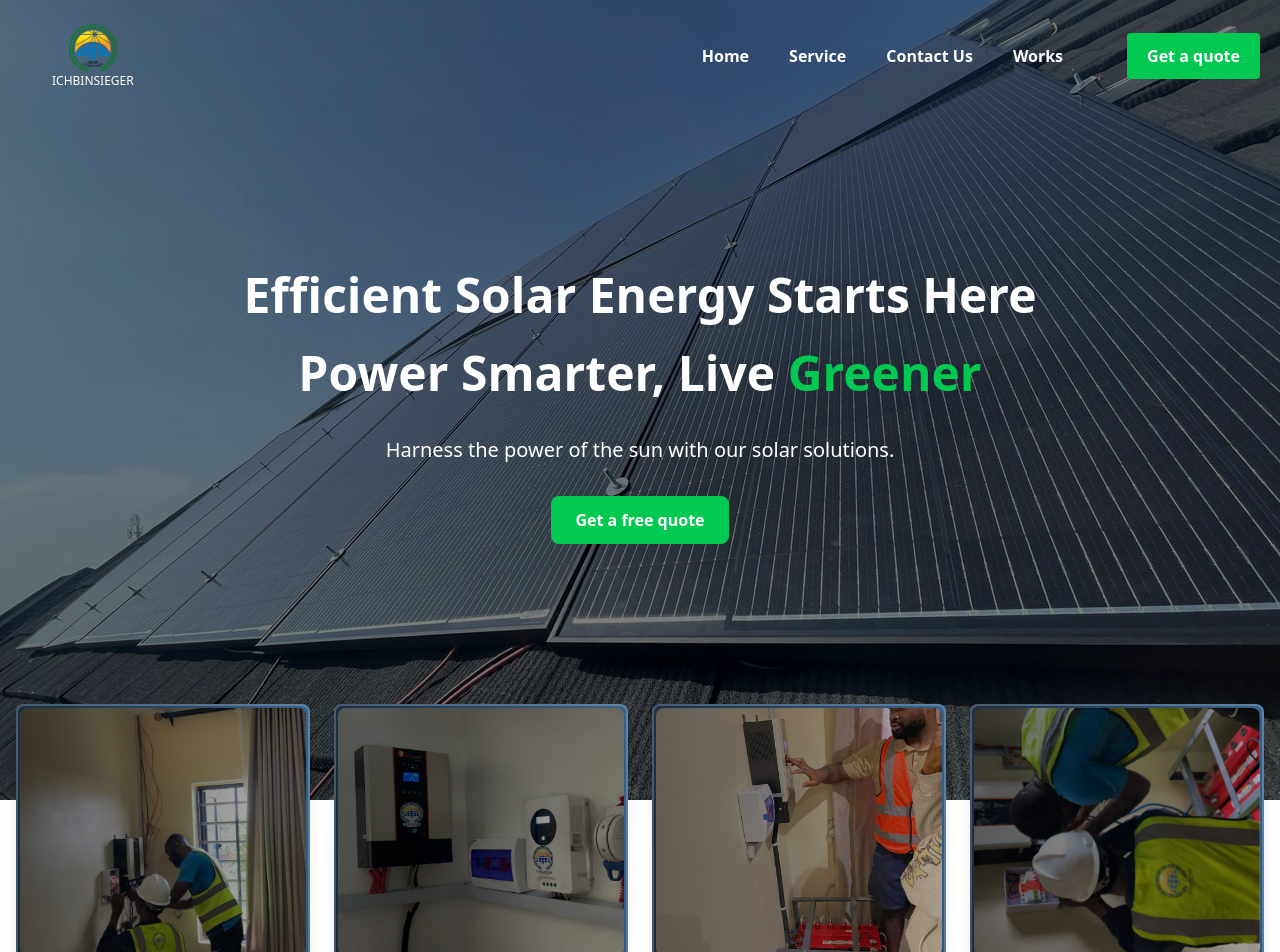
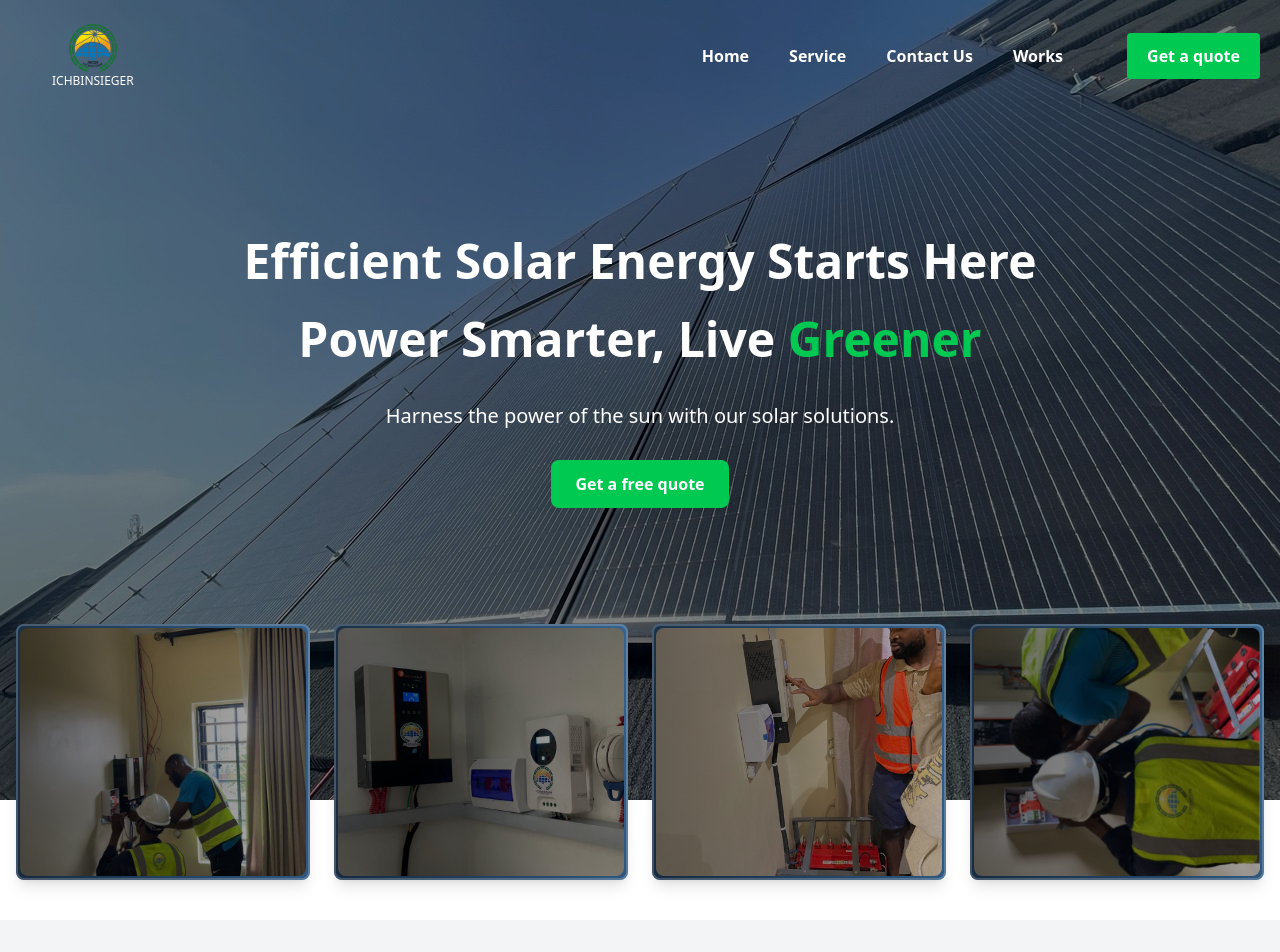
Before and after one commit to ichbinsieger/Ichbinsieger-Solar, a React (Vite) app: page / in a window 1280 px wide. Shown: the top 952 px of the page. Built offline with nearby package versions, Linux system fonts and the light colour scheme.

Commit message:
change made to img position

```diff
--- a/src/ui/Hero.tsx
+++ b/src/ui/Hero.tsx
@@ -6,10 +6,10 @@ function Hero() {
 
 
          <div className="absolute inset-0 bg-black/50"></div>
-         <div className="absolute inset-0 flex flex-col items-center justify-center text-center px-4">
+         <div className="absolute inset-0 flex flex-col items-center justify-center text-center px-4 -mt-16 md:mt-0">
           <motion.h1
-            initial={{ opacity: 0, y: -50 }}
-            animate={{ opacity: 1, y: 0 }}
+            initial={{ opacity: 0, y: -90 }}
+            animate={{ opacity: 1, y: -70 }}
             transition={{ duration: 1, delay: 0.5 }}
             className="text-white text-3xl md:text-5xl leading-relaxed font-bold"
           >
@@ -20,9 +20,9 @@ function Hero() {
 
           <motion.p
             initial={{ opacity: 0, y: 50 }}
-            animate={{ opacity: 1, y: 0 }}
+            animate={{ opacity: 1, y: -50 }}
             transition={{ duration: 1, delay: 1 }}
-            className="text-white mt-4 md:mt-6 text-lg md:text-xl"
+            className="text-white mt-1 md:mt-1 text-lg md:text-xl"
           >
             Harness the power of the sun with our solar solutions.
           </motion.p>
@@ -30,7 +30,7 @@ function Hero() {
             initial={{ opacity: 0, scale: 0.8 }}
             animate={{ opacity: 1, scale: 1 }}
             transition={{ duration: 1, delay: 1.5 }}
-            className="mt-6 md:mt-8 bg-green-500 text-white font-semibold px-6 py-3 rounded-lg hover:bg-green-600 transition-colors"
+            className="-mt-2 md:-mt-5 bg-green-500 text-white font-semibold px-6 py-3 rounded-lg hover:bg-green-600 transition-colors"
           >
               <a href="#contact" className='cursor-pointer'>   Get a free quote </a>
           </motion.button>
--- a/src/ui/SectionA.tsx
+++ b/src/ui/SectionA.tsx
@@ -17,7 +17,7 @@ function SectionA() {
   }, [images.length]);
 
   return (
-    <div className="flex justify-center items-center -mt-24 pb-10">
+    <div className="flex justify-center items-center -mt-44 pb-10">
 
       <div className="md:hidden w-full max-w-sm px-4">
         <motion.div
```
